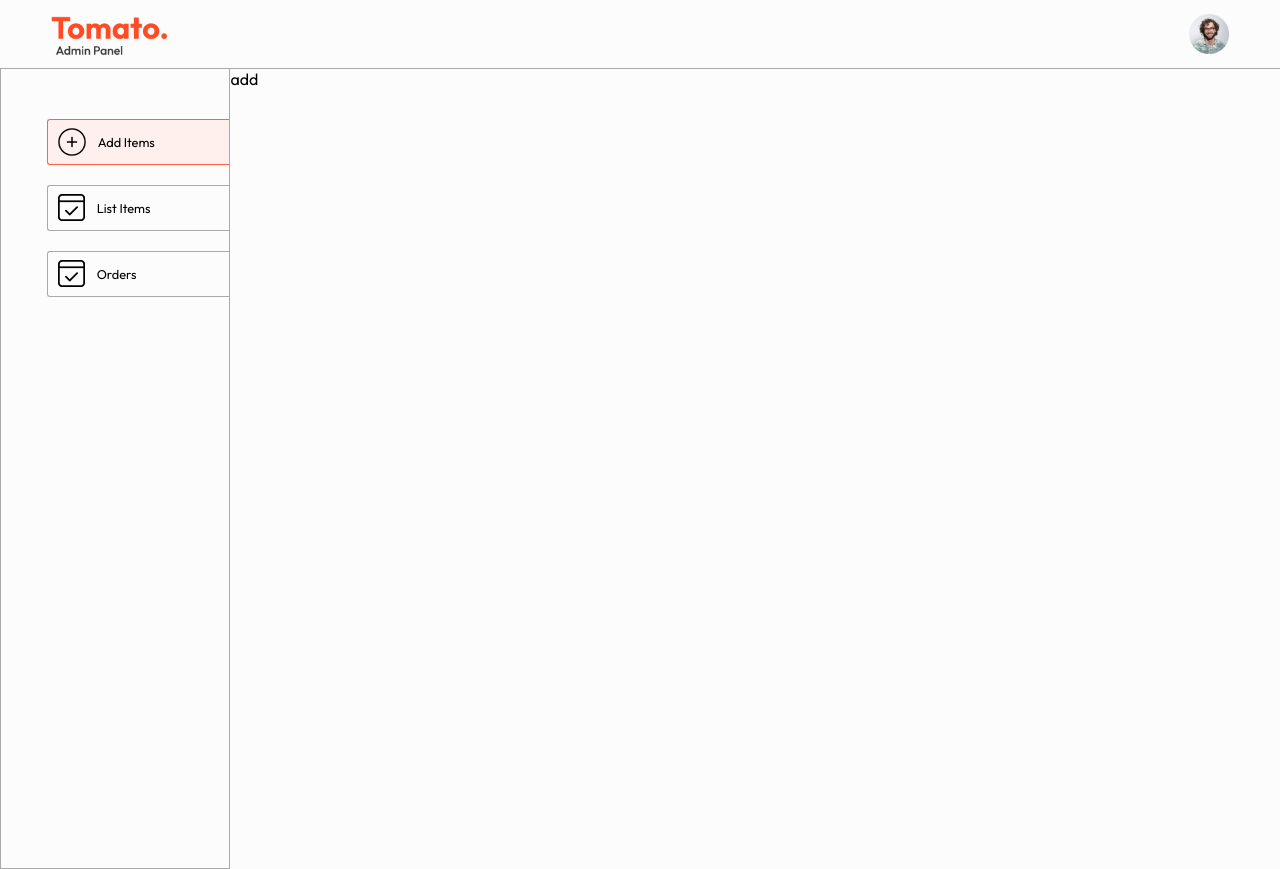
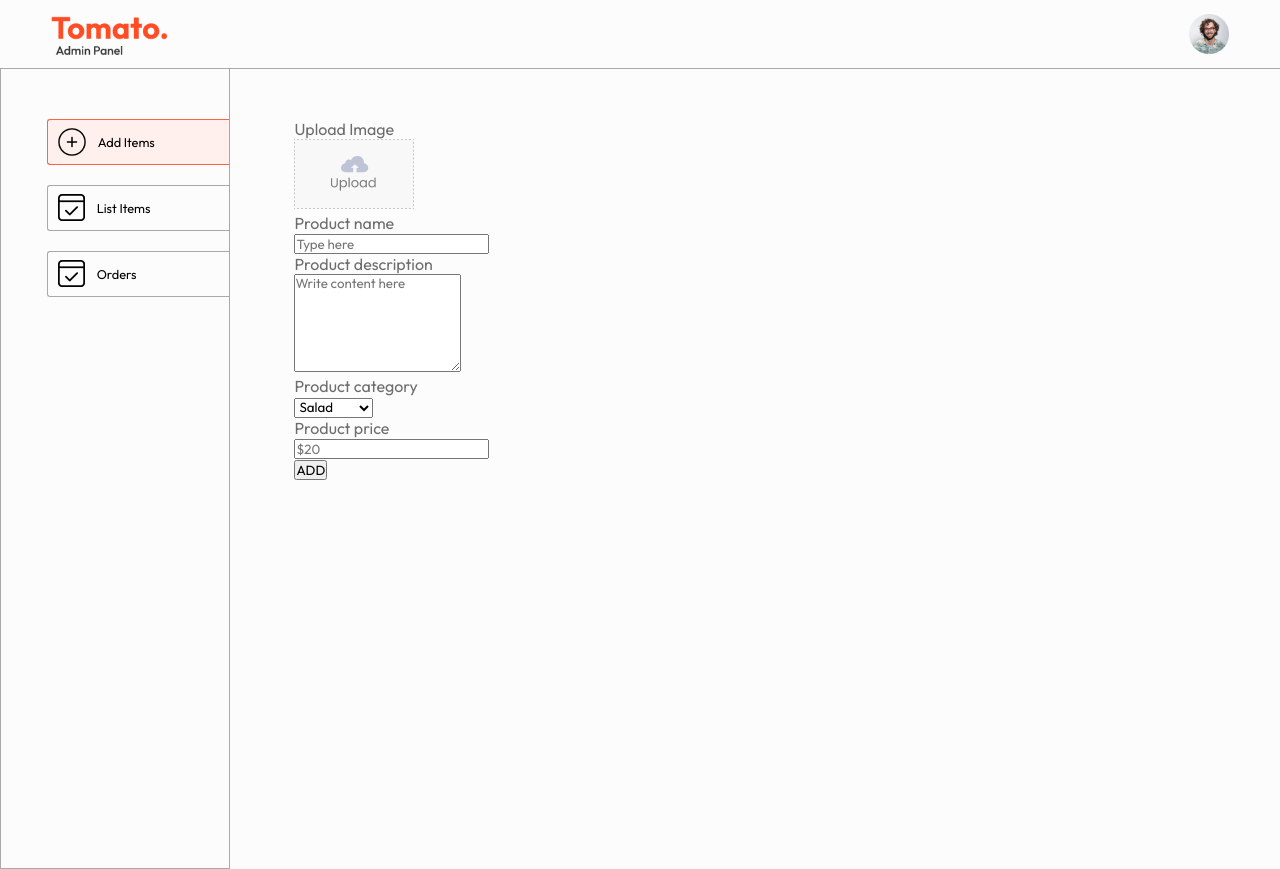
Before and after one commit to kmstorm/FoodDeli, a React (Vite) app in the folder admin/: page /add in a window 1280 px wide. Built offline with nearby package versions, Linux system fonts and the light colour scheme.

Commit message:
thêm chức năng cho giao diện add

```diff
--- a/admin/src/pages/Add/Add.css
+++ b/admin/src/pages/Add/Add.css
@@ -0,0 +1,7 @@
+.add{
+    width: 70%;
+    margin-left: max(5vw,25px);
+    margin-top: 50px;
+    color: #6d6d6d;
+    font-size: 16px;
+}
--- a/admin/src/pages/Add/Add.jsx
+++ b/admin/src/pages/Add/Add.jsx
@@ -1,10 +1,47 @@
 import React from 'react'
 import './Add.css'
+import { assets } from '../../assets/assets'
 
 const Add = () => {
   return (
-    <div>
-        add
+    <div className='add'>
+        <form className='flex-col'>
+            <div className='add-img-upload flex-col'>
+                <p>Upload Image</p>
+                <label htmlFor='image'>
+                    <img src={assets.upload_area} alt="" />
+                </label>
+                <input type="file" id="image" hidden required />
+            </div>
+            <div className="add-product-name flex-col">
+                <p>Product name</p>
+                <input type="text" name='name' placeholder='Type here' />
+            </div>
+            <div className="add-product-description flex-col">
+                <p>Product description</p>
+                <textarea name="description" rows="6" placeholder='Write content here' ></textarea>
+            </div>
+            <div className="add-category-price">
+                <div className="add-category flex-col">
+                    <p>Product category</p>
+                    <select name="category" >
+                        <option value="Salad">Salad</option>
+                        <option value="Rolls">Rolls</option>
+                        <option value="Deserts">Deserts</option>
+                        <option value="Sandwich">Sandwich</option>
+                        <option value="Cake">Cake</option>
+                        <option value="Pure Veg">Pure Veg</option>
+                        <option value="Pasta">Pasta</option>
+                        <option value="Noodles">Noodles</option>
+                    </select>
+                </div>
+                <div className="add-price flex-col">
+                    <p>Product price</p>
+                    <input type="Number" name='price' placeholder='$20' />
+                </div>
+            </div>
+            <button type='submit' className='add-btn'>ADD</button>
+        </form>
     </div>
   )
 }
```
